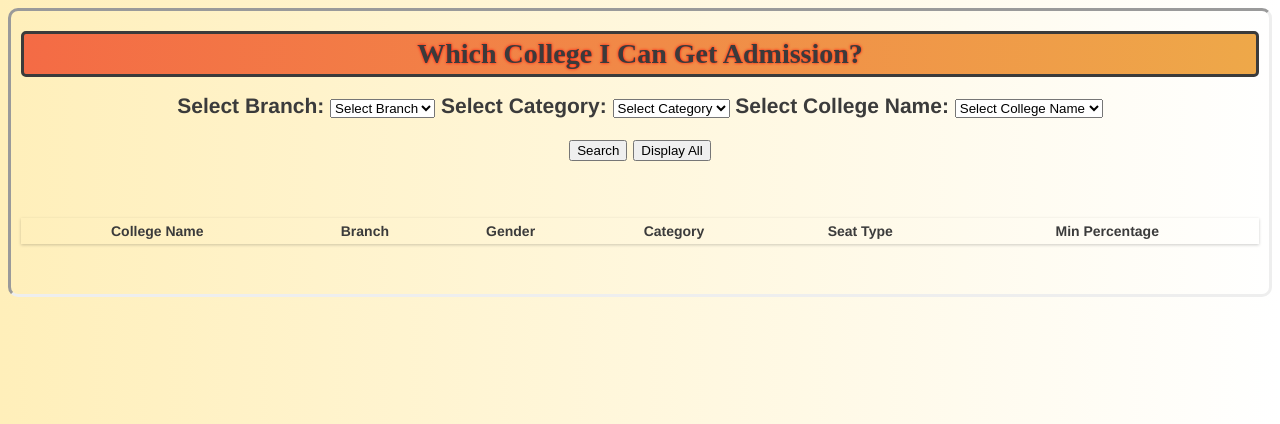
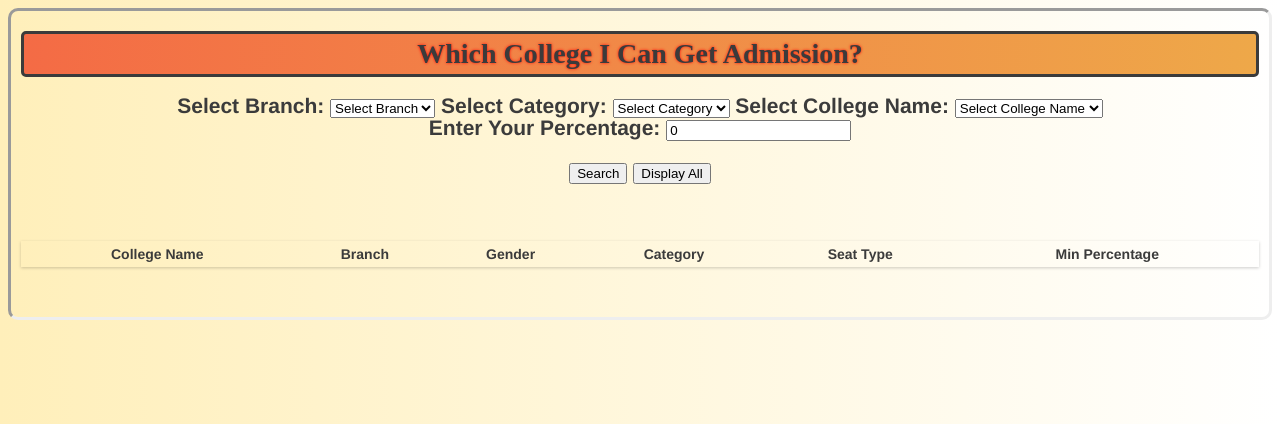
Before and after one commit to atharvaagrawal/direct-second-year-admission-analysis, a Django app: page /College-I-Can-Get-Admission/ in a window 1280 px wide. Shown: the top 424 px of the page. Run offline with Django 3.2, Linux system fonts and the light colour scheme; data that the repository does not hold is empty.

Commit message:
Update college_i_can_get_admission.html

```diff
--- a/Admission Counselling For Direct Second Year/Web-Application/AdmissionDirectSecondYear/Templates/college_i_can_get_admission.html
+++ b/Admission Counselling For Direct Second Year/Web-Application/AdmissionDirectSecondYear/Templates/college_i_can_get_admission.html
@@ -42,7 +42,9 @@
               <option value="{{ entry }}">{{ entry }}</option>
           {% endfor %}
         </select>
-
+        <br>
+        Enter Your Percentage:
+        <input type="number" name="percentage" value="0">
     <br/> <br/>
 
      <input type="submit" value="Search" name='Vise' />
```
